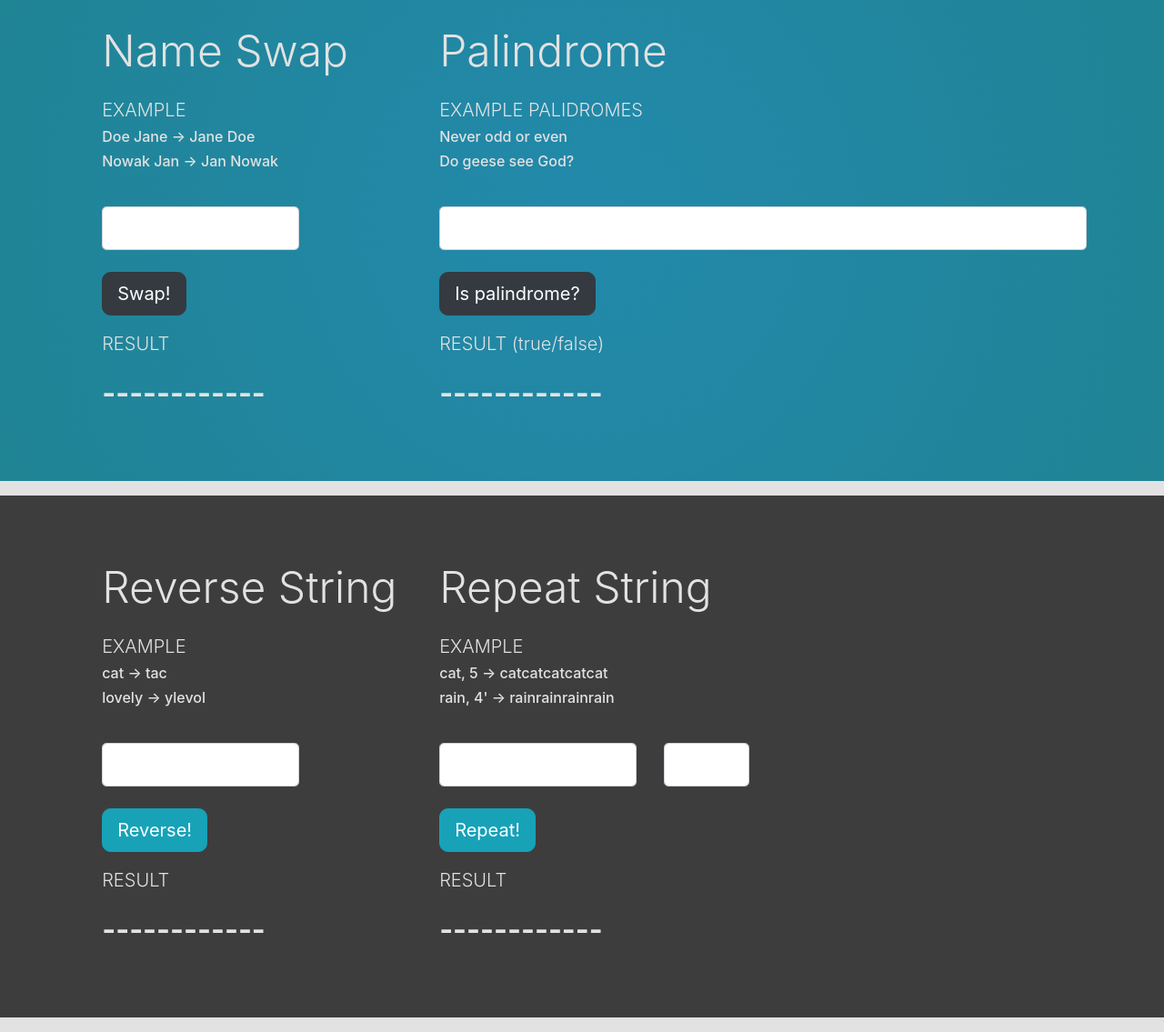
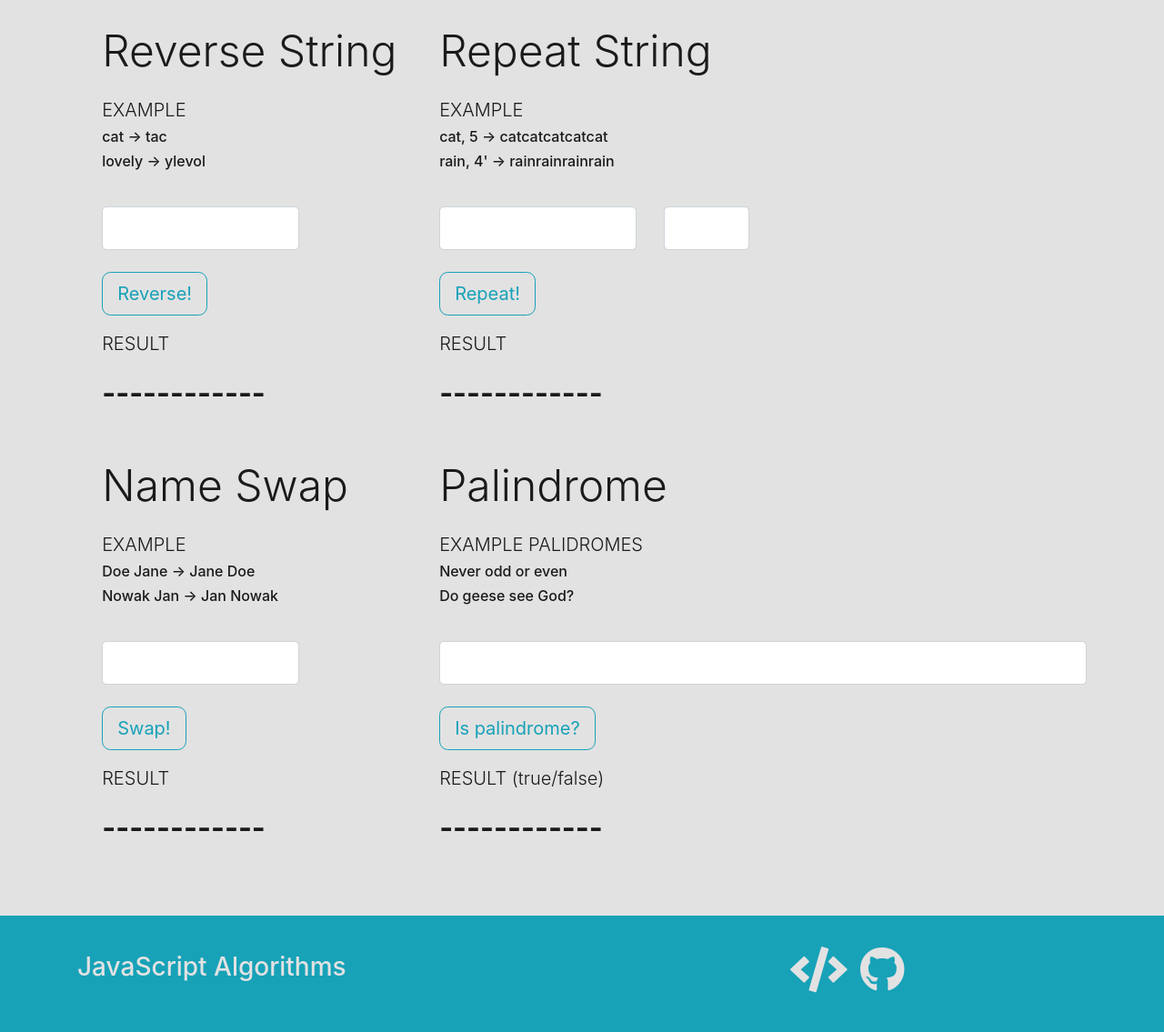
Before and after one commit to YunaAnn/JavaScriptAlgorithms, a plain HTML site: page index.html in a window 1280 px wide. Shown: the part 439-1574 px from the top of the page at 91% size. Drawn offline with nearby package versions, Linux system fonts and the light colour scheme.

Commit message:
UI update

```diff
--- a/algorithms.js
+++ b/algorithms.js
@@ -50,7 +50,6 @@ function reverseString()
 
     var reverseStringResult = reverseString.split('').reverse().join('');
     document.getElementById("reverseStringResult").innerHTML = reverseStringResult;
-
 }
 
 
@@ -86,5 +85,4 @@ function repeatString()
     */
 
     document.getElementById("repeatStringResult").innerHTML = finalString;
-
 }
--- a/css/main.css
+++ b/css/main.css
@@ -5,7 +5,8 @@ html
 
 body, .jumbotron
 {
-    background-color: #e2e2e2;
+    background: #17A2B8;
+    color: #e2e2e2;
 }
 
 strong
@@ -25,21 +26,16 @@ strong
     padding-bottom:1.5rem;
 }
 
-/*-----------------------------------------*/
-.blue-container
+.my-4
 {
-    background: rgb(34,137,171);
-    background: radial-gradient(circle, rgba(34,137,171,1) 0%, rgba(32,132,149,1) 100%);
-    color: #e2e2e2;
-    padding: 3rem 0 3rem 0;
-    margin-bottom:1rem;
+    background-color: #e2e2e2;
 }
 
-.grey-container
+/*-----------------------------------------*/
+.white-container
 {
-    background: rgb(61,61,61);
-    background: radial-gradient(circle, rgba(61,61,61,1) 0%, rgba(61,61,61,1) 100%);
-    color: #e2e2e2;
+    background-color: #e2e2e2;
+    color: #1a1a1a;
     padding: 3rem 0 3rem 0;
     margin-bottom:1rem;
 }
@@ -54,26 +50,13 @@ strong
     margin: 1.5rem 0 1.5rem 0;
 }
 
-.blue-container h1
+.white-container h1
 {
     font-size: 3rem;
     padding-bottom: 1rem;
 }
 
-.blue-container h6
-{
-    font-size: 1rem;
-    font-weight: 500;
-    line-height: 1.2;
-}
-
-.grey-container h1
-{
-    font-size: 3rem;
-    padding-bottom: 1rem;
-}
-
-.grey-container h6
+.white-container h6
 {
     font-size: 1rem;
     font-weight: 500;
@@ -87,7 +70,8 @@ strong
 
 .form-control:focus
 {
-    background-color: #dbdbdb;
+    background-color:#17A2B8;
+    color:#fff;
     border: none;
 }
 
@@ -102,3 +86,10 @@ strong
 }
 
 /*-----------------------------------------*/
+.contact
+{
+	margin: -.4rem 0 1rem 1.5rem;
+}
+.contact a { color: #e2e2e2; }
+.contact a:hover { color: #fff; }
+.contact i { font-size:50px; }
--- a/index.html
+++ b/index.html
@@ -19,55 +19,15 @@
             <p class="lead" id="description"> Algorithms: Name Swap, Palindrome, Reverse String, Repeat String  </p>
             <hr class="my-4">
             <p class="by"> By YunaAnn </p>
-            <a href="https://github.com/YunaAnn/JavaScriptAlgorithms"><button type="button" class="btn btn-info btn-lg"> Code </button></a>
-            <a href="https://github.com/YunaAnn"><button type="button" class="btn btn-outline-info btn-lg"> Github profile </button></a>
+            <a target="_blank" rel="noopener noreferrer" href="https://github.com/YunaAnn/JavaScriptAlgorithms"><button type="button" class="btn btn-dark btn-lg"> Code </button></a>
+            <a target="_blank" rel="noopener noreferrer" href="https://github.com/YunaAnn"><button type="button" class="btn btn-outline-dark btn-lg"> Github profile </button></a>
           </div>
     </div>
 
-    <div class="blue-container">
+    <div class="white-container">
         <div class = "container">
             <div class="algorithms">
-                <div class="row">
-                    <div class="col-4">
-                        <div class="example">
-                            <h1 class="display-4"> Name Swap </h1>
-                            <h3 class="lead"> EXAMPLE </h3>
-                            <h6> Doe Jane -> Jane Doe </h6>
-                            <h6> Nowak Jan -> Jan Nowak </h6>
-                        </div>
-                        <div class="row">
-                            <div class="col-8">
-                                <input class="form-control form-control-lg" type="text" id="nameSwap" name="nameSwap">
-                            </div>
-                        </div>
-                        <button id="btn-space" onclick="nameSwap()" class="btn btn-dark btn-lg"> Swap! </button>
-                        <p class="lead"> RESULT </p>
-                        <strong id="swapNameResult"> ------------ </strong>
-                    </div>
-                    <div class="col-8">
-                        <div class="example">
-                            <h1 class="display-4"> Palindrome </h1>
-                            <h3 class="lead"> EXAMPLE PALIDROMES </h3>
-                            <h6> Never odd or even </h6>
-                            <h6> Do geese see God? </h6>
-                        </div>
-                        <div class="row">
-                            <div class="col-12">
-                                <input class="form-control form-control-lg" type="text" id="palindrome" name="palindrome">
-                            </div>
-                        </div>
-                        <button id="btn-space" onclick="palindrome()" class="btn btn-dark btn-lg"> Is palindrome? </button>
-                        <p class="lead"> RESULT (true/false) </p>
-                        <strong id="palindromeResult"> ------------ </strong>
-                    </div>
-                </div>
-            </div>
-        </div>
-    </div>
 
-    <div class="grey-container">
-        <div class = "container">
-            <div class="algorithms">
                 <div class="row">
                     <div class="col-4">
                         <div class="example">
@@ -81,7 +41,7 @@
                                 <input class="form-control form-control-lg" type="text" id="reverseString" name="reverseString">
                             </div>
                         </div>
-                        <button id="btn-space" onclick="reverseString()" class="btn btn-info btn-lg"> Reverse! </button>
+                        <button id="btn-space" onclick="reverseString()" class="btn btn-outline-info btn-lg"> Reverse! </button>
                         <p class="lead"> RESULT </p>
                         <strong id="reverseStringResult"> ------------ </strong>
                     </div>
@@ -101,15 +61,70 @@
                                 <input class="form-control form-control-lg" type="number" min="1" step="1" id="repeatStringNumber" name="repeatStringNumber">
                             </div>
                         </div>
-                        <button id="btn-space" onclick="repeatString()" class="btn btn-info btn-lg"> Repeat! </button>
+                        <button id="btn-space" onclick="repeatString()" class="btn btn-outline-info btn-lg"> Repeat! </button>
                         <p class="lead"> RESULT </p>
                         <strong id="repeatStringResult"> ------------ </strong>
                     </div>
 
                 </div>
+
+                <div class="row">
+                    <div class="col-4">
+                        <div class="example">
+                            <h1 class="display-4"> Name Swap </h1>
+                            <h3 class="lead"> EXAMPLE </h3>
+                            <h6> Doe Jane -> Jane Doe </h6>
+                            <h6> Nowak Jan -> Jan Nowak </h6>
+                        </div>
+                        <div class="row">
+                            <div class="col-8">
+                                <input class="form-control form-control-lg" type="text" id="nameSwap" name="nameSwap">
+                            </div>
+                        </div>
+                        <button id="btn-space" onclick="nameSwap()" class="btn btn-outline-info btn-lg"> Swap! </button>
+                        <p class="lead"> RESULT </p>
+                        <strong id="swapNameResult"> ------------ </strong>
+                    </div>
+                    <div class="col-8">
+                        <div class="example">
+                            <h1 class="display-4"> Palindrome </h1>
+                            <h3 class="lead"> EXAMPLE PALIDROMES </h3>
+                            <h6> Never odd or even </h6>
+                            <h6> Do geese see God? </h6>
+                        </div>
+                        <div class="row">
+                            <div class="col-12">
+                                <input class="form-control form-control-lg" type="text" id="palindrome" name="palindrome">
+                            </div>
+                        </div>
+                        <button id="btn-space" onclick="palindrome()" class="btn btn-outline-info btn-lg"> Is palindrome? </button>
+                        <p class="lead"> RESULT (true/false) </p>
+                        <strong id="palindromeResult"> ------------ </strong>
+                    </div>
+                </div>
             </div>
         </div>
     </div>
+
+                <div class = "container">
+
+                    <div class="row">
+                        <div class="col-4">
+                            <h3> JavaScript Algorithms </h3>
+                        </div>
+                        <div class="col-4">
+                        </div>
+                        <div class="col-4">
+                            <div class="contact">
+                                <a  target="_blank" rel="noopener noreferrer" href="https://github.com/YunaAnn/JavaScriptAlgorithms"> <i class="fas fa-code"></i></a>
+                                <a  target="_blank" rel="noopener noreferrer" href="https://github.com/YunaAnn"><i class="fab fa-github" style="padding-left:10px"></i></a>
+                            </div>
+                        </div>
+
+
+
+
+                </div>
 
 
     <!--JS-->
```
Also changed, not shown: 1 other file.
